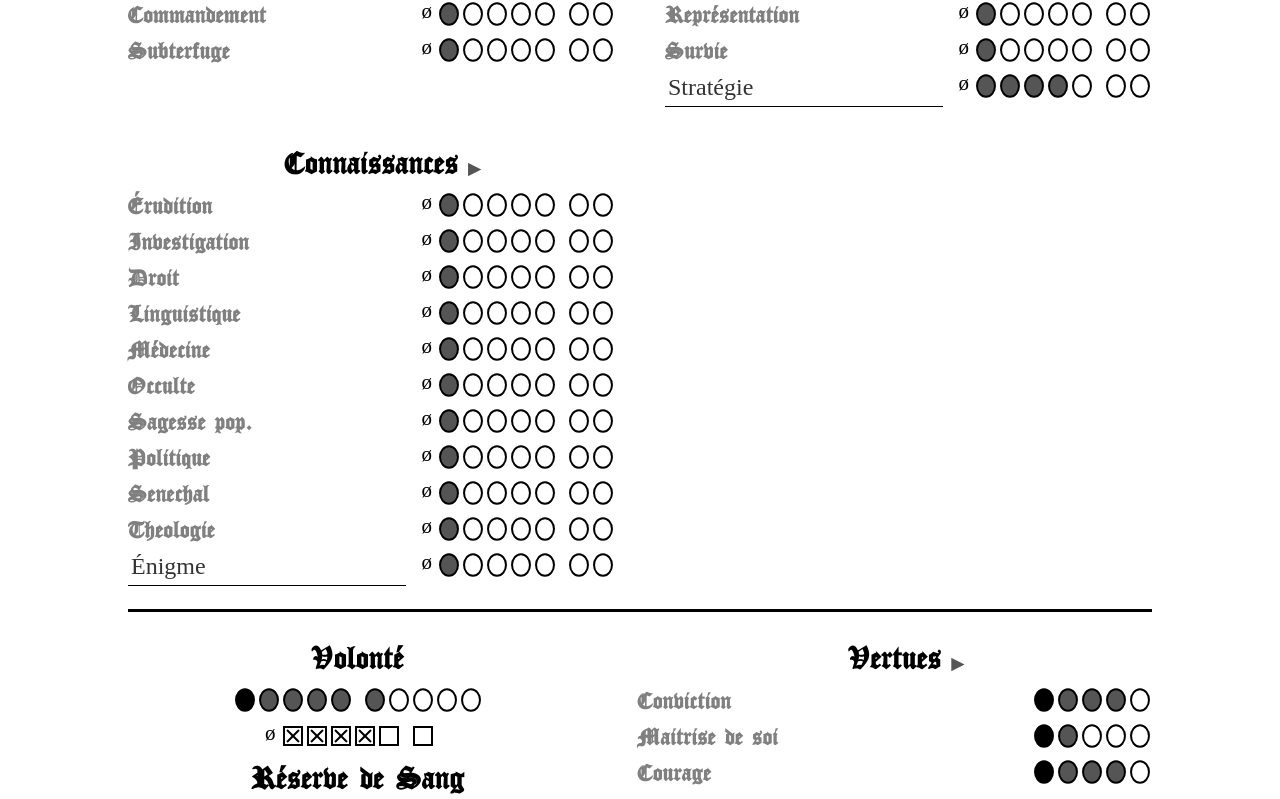
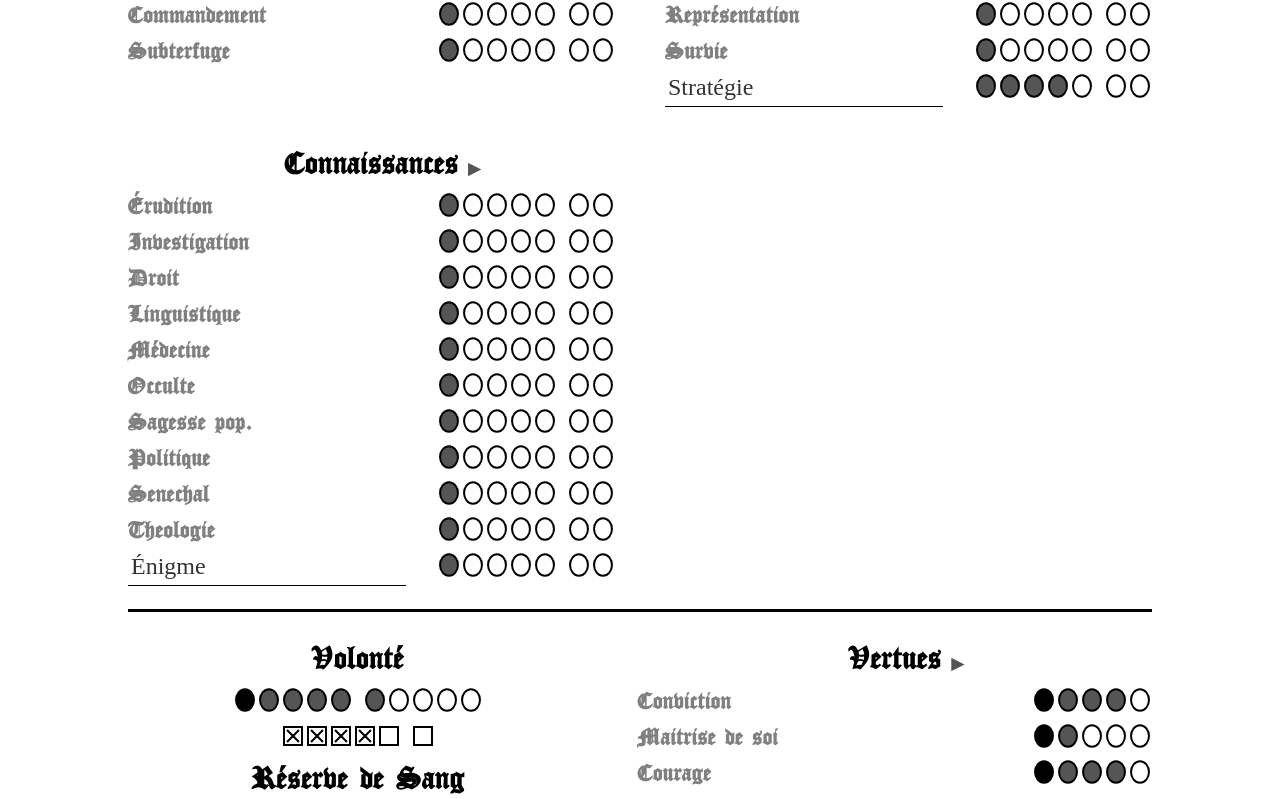
Before and after one commit to zaratan/characters, a Next.js app: page / in a window 1280 px wide. Shown: the part 1386-2185 px from the top of the page. Built offline with nearby package versions, Linux system fonts and the light colour scheme; a web font is replaced by a local one.

Commit message:
Invisible empty dots

```diff
--- a/components/ColumnTitleWithOptions.tsx
+++ b/components/ColumnTitleWithOptions.tsx
@@ -14,6 +14,7 @@ const GlyphContainer = styled.span`
   }
   position: absolute;
   right: -1.5rem;
+  top: 0;
 `;
 
 const OptionsContainer = styled.div<{ elemCount: number; actionCount: number }>`
--- a/components/Dot.tsx
+++ b/components/Dot.tsx
@@ -149,7 +149,7 @@ export const EmptyGlyph = ({
   onClick: () => void;
   name: string;
 }) => {
-  const containerClass = `
+  const containerClass = `empty-glyph
     ${selected ? 'selected' : ''}
     ${baseValue ? 'base' : ''}
   `;
--- a/components/Glyph.tsx
+++ b/components/Glyph.tsx
@@ -40,12 +40,14 @@ export const Glyph = ({
   absolutePosition,
   name,
   children,
+  className,
 }: {
   onClick: () => void;
   inactive?: boolean;
   absolutePosition?: boolean;
   name: string;
   children: ReactNode;
+  className?: string;
 }) => {
   const handleClick = generateHandleClick(onClick);
   const handleKeypress = generateHandleKeypress(onClick);
@@ -57,7 +59,7 @@ export const Glyph = ({
       onKeyPress={handleKeypress}
       role="button"
       tabIndex={inactive ? -1 : 0}
-      className={`${inactive ? 'inactive' : ''} ${
+      className={`${className || ''} ${inactive ? 'inactive' : ''} ${
         absolutePosition ? 'absolute-position' : ''
       }`}
     >
--- a/components/Line.tsx
+++ b/components/Line.tsx
@@ -15,6 +15,16 @@ const ColumnLine = styled.li`
   @media screen and (max-width: 500px) {
     flex-direction: column;
     align-items: center;
+  }
+  .empty-glyph {
+    opacity: 0;
+    transition: opacity 0.2s ease-in-out;
+  }
+  :hover,
+  :focus-within {
+    .empty-glyph {
+      opacity: 1;
+    }
   }
 `;
 
--- a/components/Square.tsx
+++ b/components/Square.tsx
@@ -84,6 +84,7 @@ export const EmptyGlyph = ({
     onClick={onClick}
     inactive={inactive}
     absolutePosition
+    className="empty-glyph"
   >
     ø
   </Glyph>
--- a/components/SquareLine.tsx
+++ b/components/SquareLine.tsx
@@ -42,6 +42,16 @@ const SquareLineContainer = styled.div`
   :not(.must-wrap) {
     display: flex;
     justify-content: center;
+  }
+  .empty-glyph {
+    opacity: 0;
+    transition: opacity 0.2s ease-in-out;
+  }
+  :hover,
+  :focus-within {
+    .empty-glyph {
+      opacity: 1;
+    }
   }
 `;
 
```
